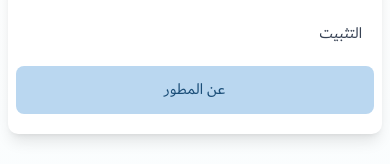
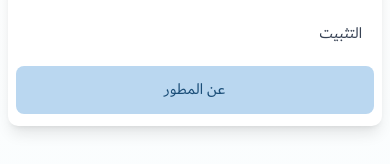
Before and after one commit to dawin-editor/dawin-landingpage, a React (Vite) app: page / in a window 390 px wide. Both pictures are taken after a click on the button 36 px from the left and 44 px from the top of the page. Shown: the part 234-398 px from the top of the page. Built offline with nearby package versions, Linux system fonts and the light colour scheme.

Commit message:
fix about dev route

```diff
--- a/src/components/NavBar.tsx
+++ b/src/components/NavBar.tsx
@@ -176,7 +176,7 @@ const NavBar = ({ isHome }: NavBarProps) => {
                 التثبيت
               </Link>
             </div>
-            <div className="px-2 pb-5 space-y-3">
+            <div className="px-2 pb-3 space-y-">
               {!isHome ? (
                 <a
                   href="https://app.dawin.io/"
@@ -189,7 +189,7 @@ const NavBar = ({ isHome }: NavBarProps) => {
                 </a>
               ) : (
                 <Link
-                  to="/contact"
+                  to="/team"
                   className="block w-full px-4 py-3 text-center text-[#1a4d77] bg-[#bad7f0] rounded-md hover:bg-[#a0c4e8] font-medium"
                   onClick={() => setIsMenuOpen(false)}
                   >
```
